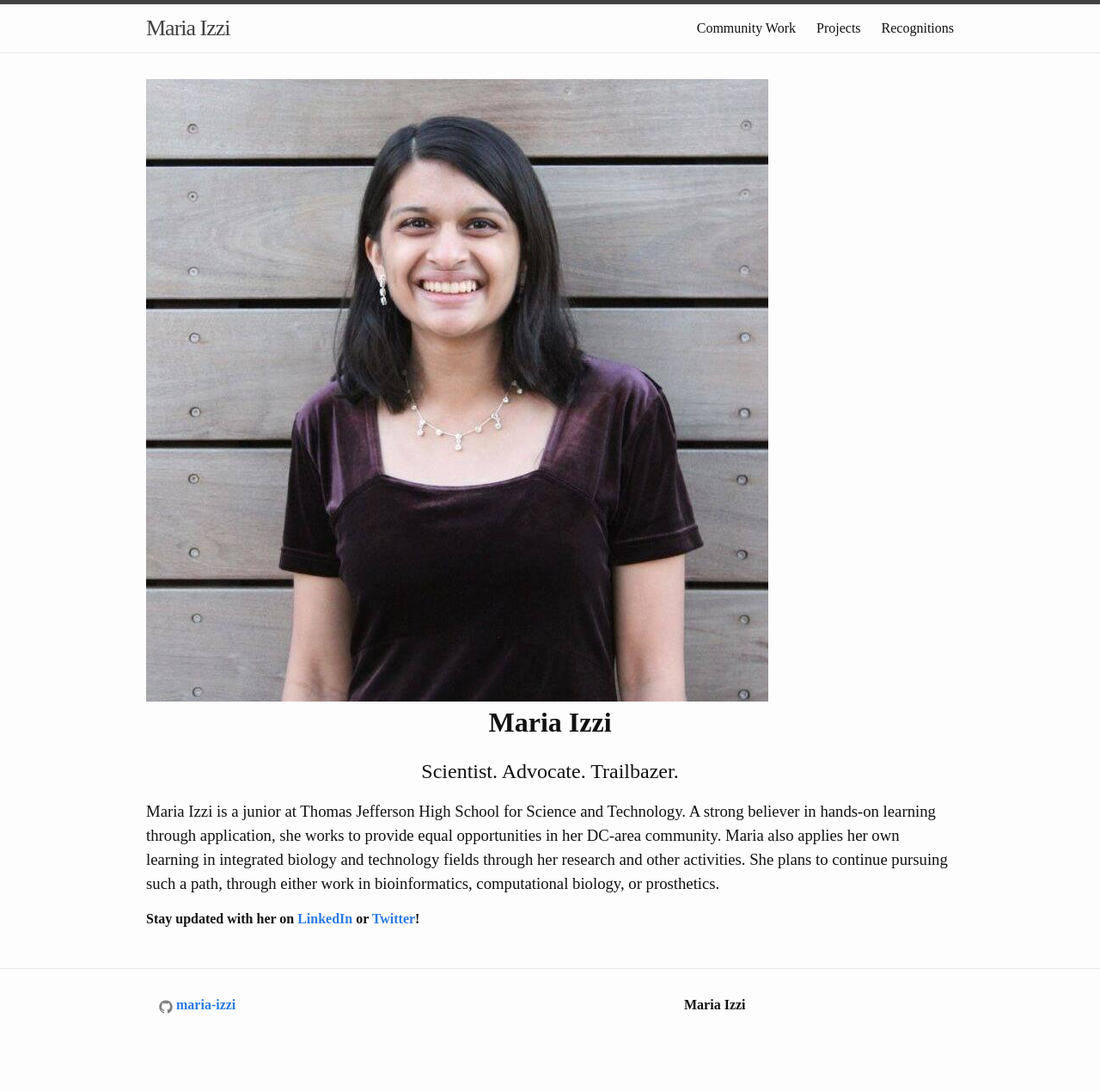
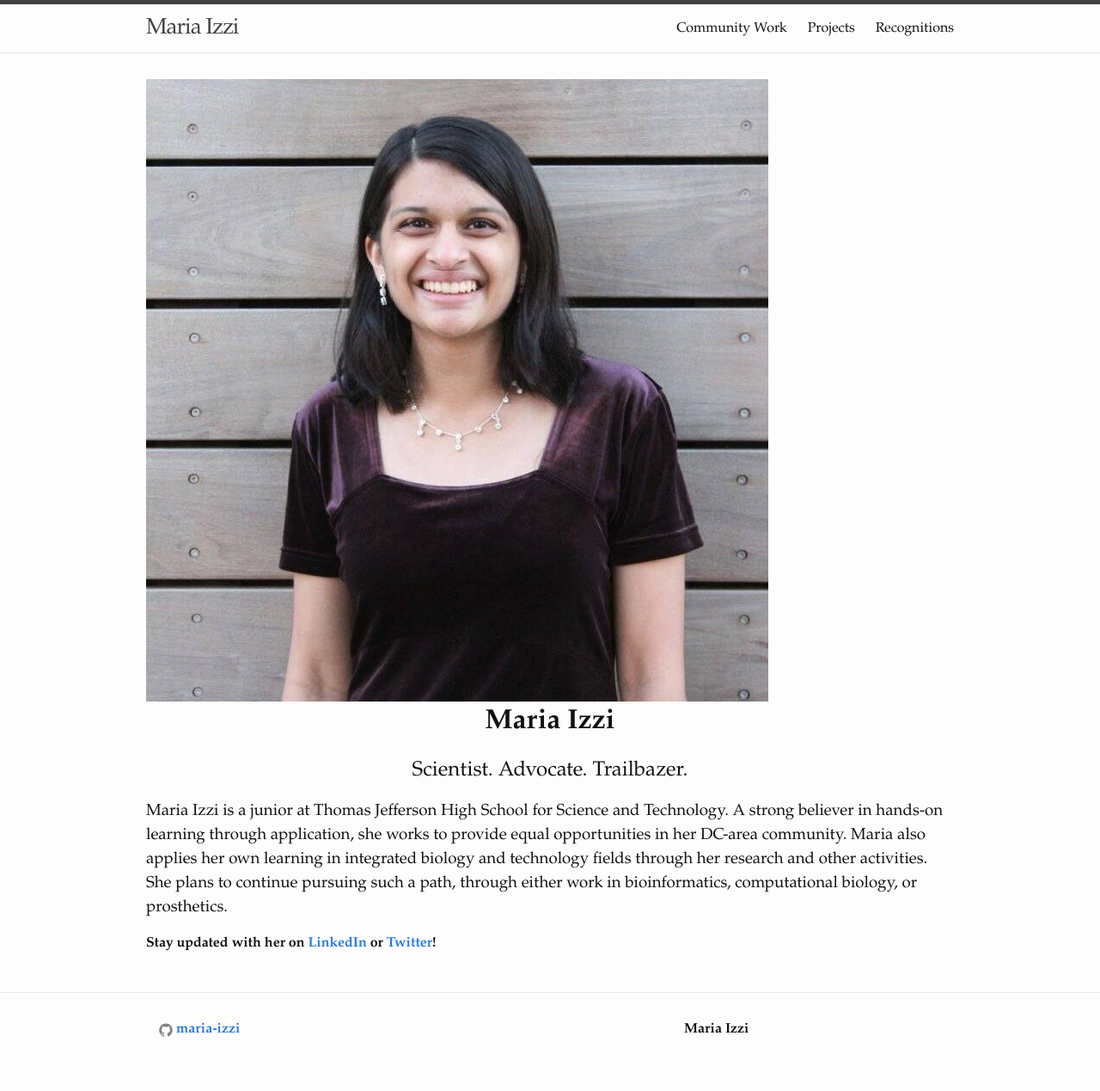
Before and after one commit to maria-izzi/maria-izzi.github.io, a Jekyll site: the page built from index.html, in a window 1280 px wide. Shown: the whole page at 86% size. Built offline with Jekyll 4.4.1, drawn with Linux system fonts in a browser that asks for light colours; before the commit the page ends 1241 px from its top, so only the background shows below that.

Commit message:
Update main.scss

```diff
--- a/css/main.scss
+++ b/css/main.scss
@@ -6,7 +6,7 @@
 
 
 // Our variables
-$base-font-family: Copperplate;
+$base-font-family: Garamond;
 $base-font-size:   16px;
 $base-font-weight: 400;
 $small-font-size:  $base-font-size * 0.875;
@@ -45,9 +45,6 @@ h2
   flex: 50%;
   padding: 5px;
 }
-.centerImg {
-  text-align:center;
-}
 
 // Use media queries like this:
 // @include media-query($on-palm) {
```
